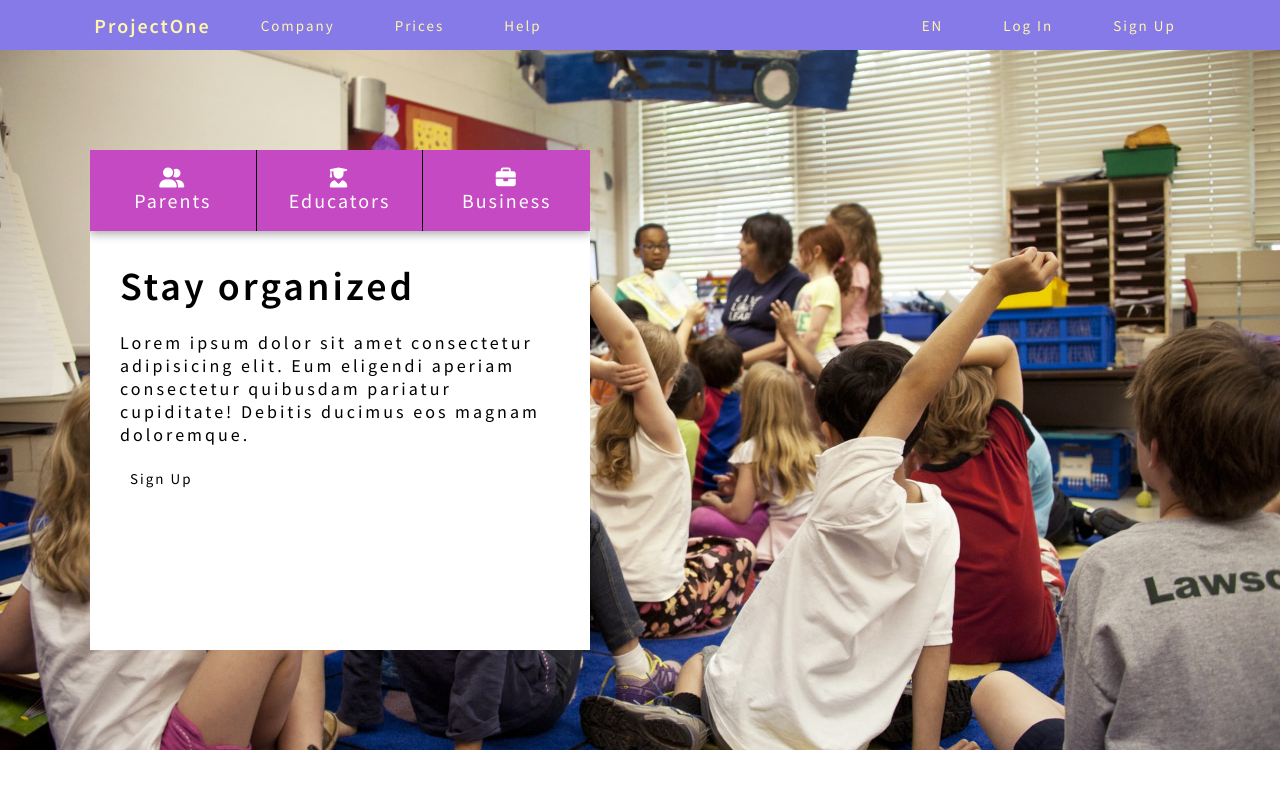
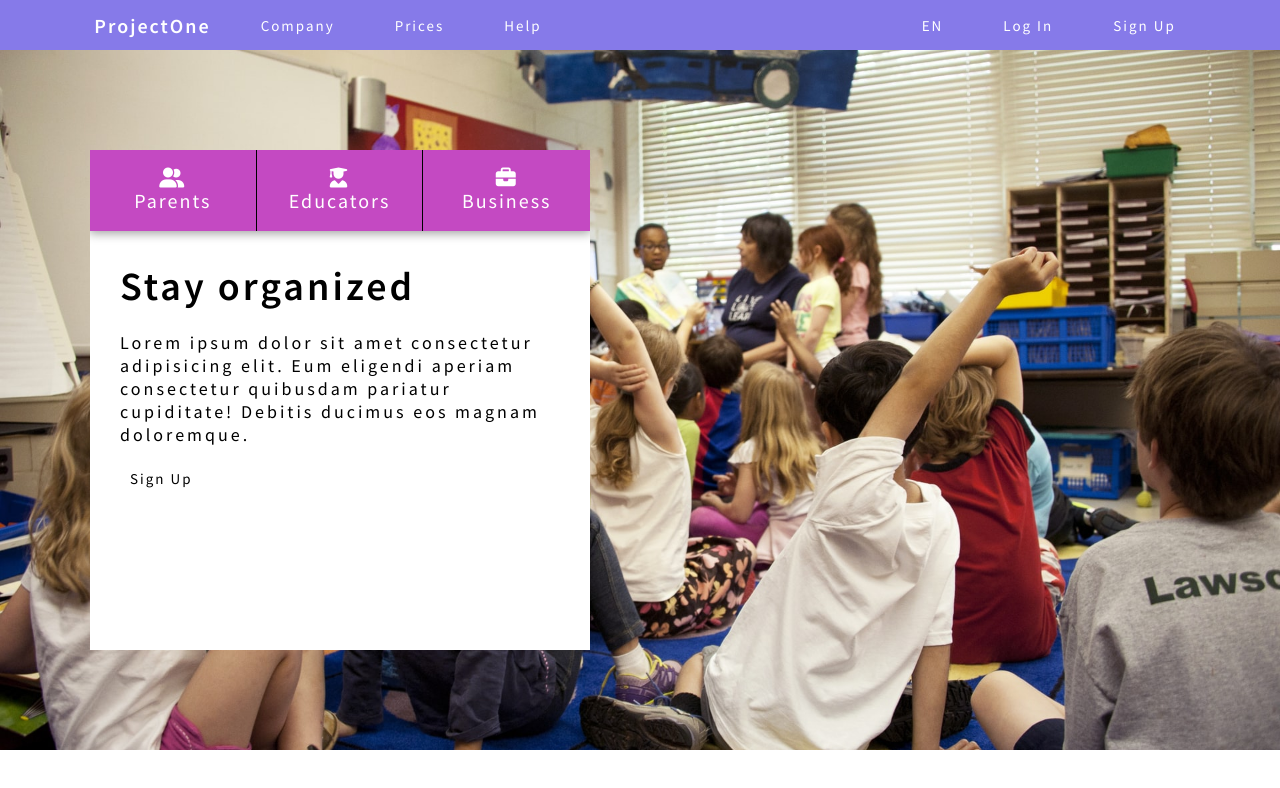
Before and after one commit to acorbinelli/ProjectOne, a React (Create React App) app in the folder client/: page / in a window 1280 px wide. Shown: the top 788 px of the page. Built offline with nearby package versions, Linux system fonts and the light colour scheme.

Commit message:
modify global styles / replace canary with white color

```diff
--- a/client/src/components/navbar/NavbarLogo.jsx
+++ b/client/src/components/navbar/NavbarLogo.jsx
@@ -3,7 +3,7 @@ import styled from "styled-components"
 import { Colors } from "../../constants/colors"
 
 const Logo = styled.h1`
-  color: ${Colors.canary};
+  color: ${Colors.white};
   font-size: 2rem;
   padding: 1rem 2rem;
   font-weight: 600;
--- a/client/src/constants/colors.js
+++ b/client/src/constants/colors.js
@@ -1,7 +1,7 @@
 export const Colors = {
   mediumslateblue: "#867ae9",
   mediumslatebluealpha: "rgba(134, 122, 233, 0.3)",
-  canary: "#fff5ab",
+  white: "white",
   peach: "#ffcead",
   fuchsia: "#c449c2",
 }
--- a/client/src/globalStyles.js
+++ b/client/src/globalStyles.js
@@ -40,11 +40,11 @@ button {
 }
 
 .button__primary{
-    color: ${Colors.canary};
+    color: ${Colors.white};
     transition: 0.3s background-color;
     border-radius: 1rem;
     :hover {
-      background: ${Colors.canary};
+      background: ${Colors.white};
       color: ${Colors.mediumslateblue};
       cursor: pointer;
     }
@@ -62,7 +62,7 @@ button {
 
       cursor: pointer;
       i,h2{
-        color: ${Colors.canary};
+        color: ${Colors.white};
 
       }
       box-shadow: 0 1px 10px 1px rgba(0, 0, 0, 0.4);
```
